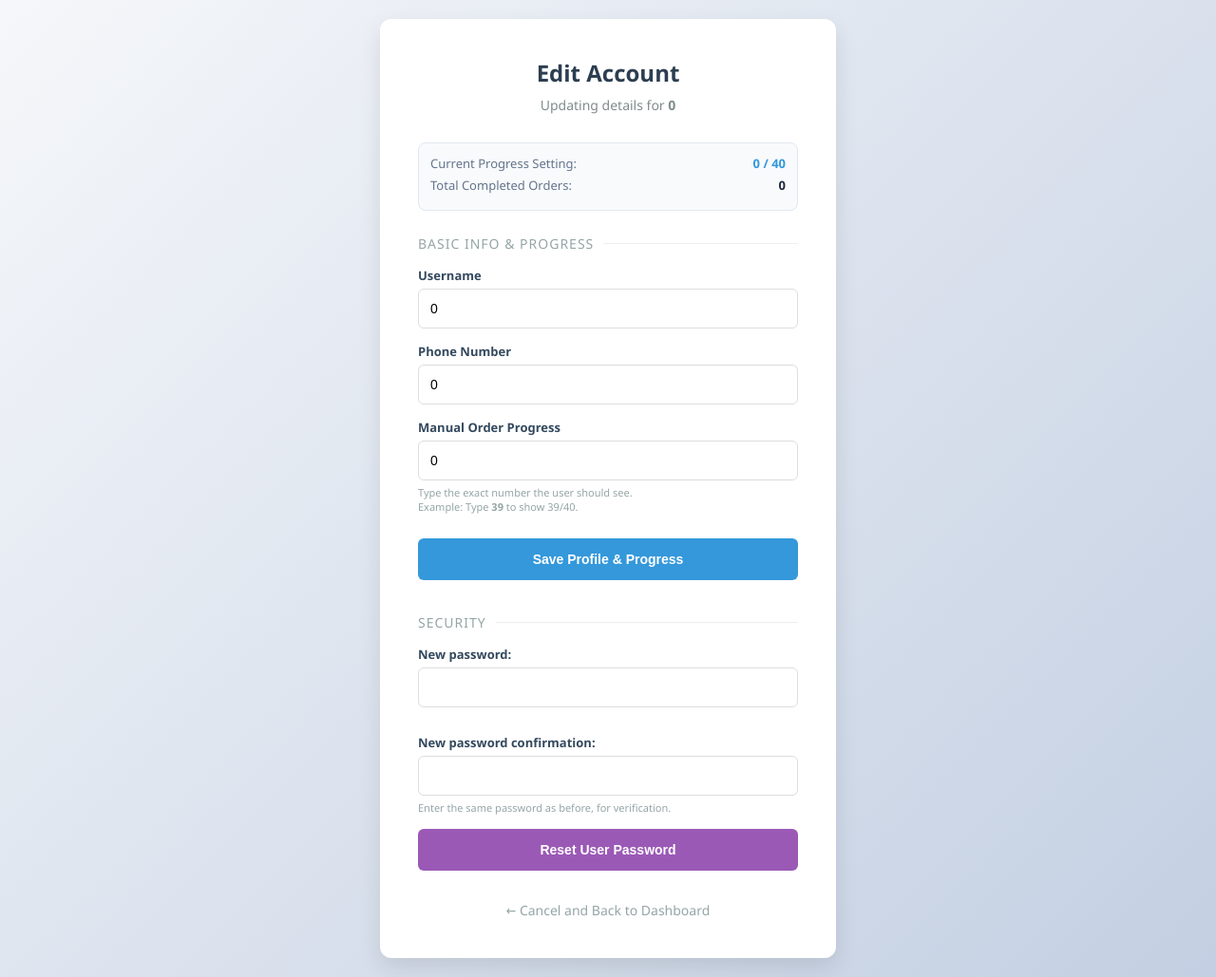
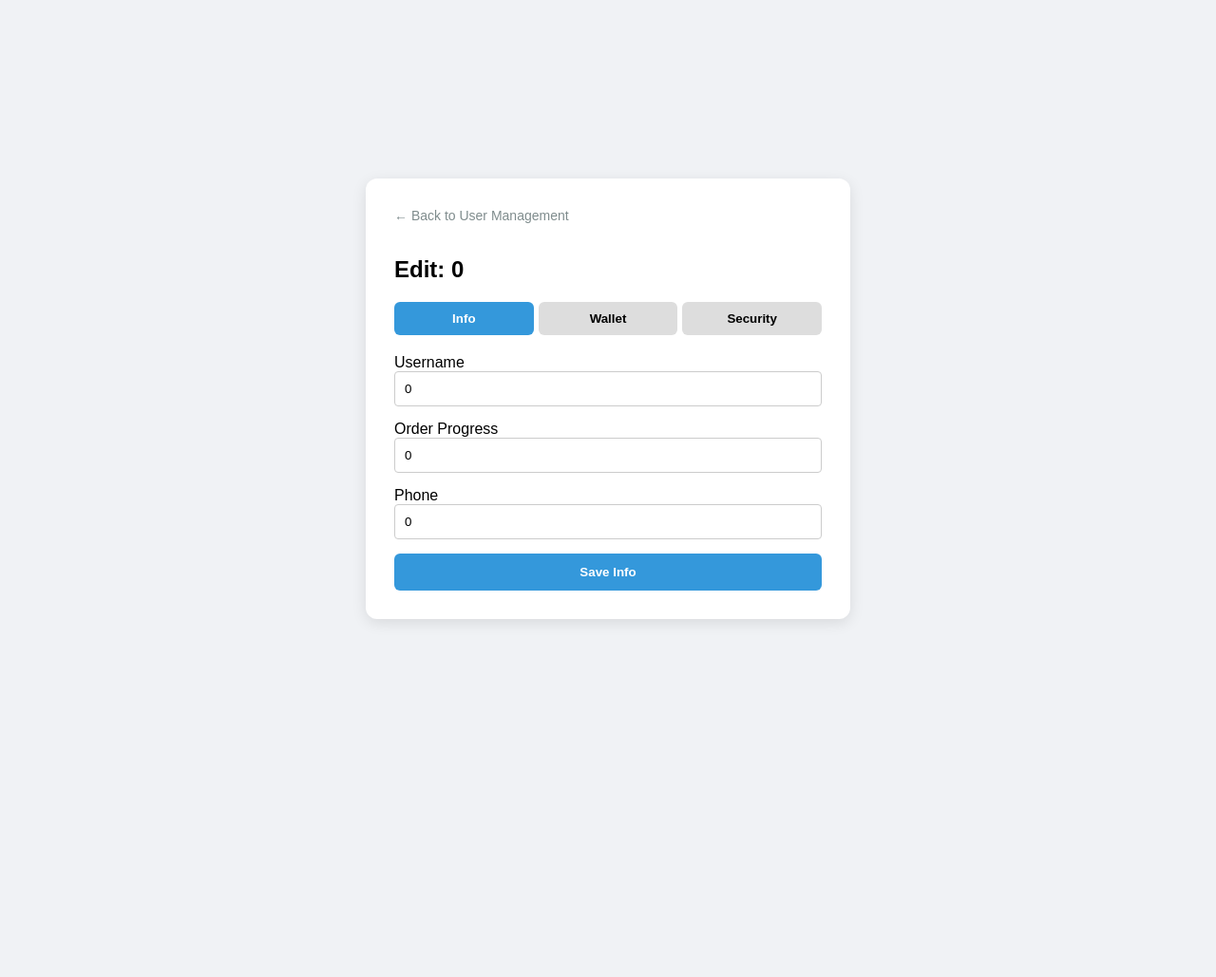
Before and after one commit to chenyunhank5/Amazon, a Django app: page /staff/users/edit/33/ in a window 1280 px wide. Shown: the whole page at 95% size. After the commit the page ends 656 px from the top, so only its background shows below. Run offline with Django 5.2, Linux system fonts and the light colour scheme; a user stored in the database is signed in; data comes from the database, SQL or seed files in the repository; both versions use the stored data as it was after the commit.

Commit message:
I Fixed My Code

```diff
--- a/AmazonProject/Catalog/templates/staffs/edit_user.html
+++ b/AmazonProject/Catalog/templates/staffs/edit_user.html
@@ -3,132 +3,85 @@
 <head>
     <meta charset="UTF-8">
     <title>Edit User | Staff Panel</title>
+    <style>
+        body { margin: 0; background: #f0f2f5; font-family: sans-serif; display:flex; justify-content:center; align-items:center; min-height:100vh; padding: 20px; }
+        .container { background:white; padding:30px; border-radius:12px; box-shadow:0 4px 15px rgba(0,0,0,0.1); width:100%; max-width:450px; }
+        .back-link { display: inline-block; margin-bottom: 15px; color: #7f8c8d; text-decoration: none; font-size: 14px; }
+        .tab-buttons { display: flex; gap: 5px; margin-bottom: 20px; }
+        .tab-btn { padding: 10px; cursor: pointer; border: none; background: #ddd; border-radius: 6px; flex: 1; font-weight: bold; }
+        .tab-btn.active { background: #3498db; color: white; }
+        .tab-content { display: none; }
+        .tab-content.active { display: block; }
+        input, select { width: 100%; padding: 10px; margin-bottom: 15px; border: 1px solid #ccc; border-radius: 4px; box-sizing: border-box; }
+        .btn { width: 100%; padding: 12px; border: none; border-radius: 6px; cursor: pointer; color: white; font-weight: bold; }
+        .msg { padding: 10px; margin-bottom: 15px; border-radius: 5px; text-align: center; font-size: 14px; }
+    </style>
 </head>
-<body style="margin:0; background: linear-gradient(135deg, #f5f7fa 0%, #c3cfe2 100%); font-family: 'Segoe UI', Tahoma, Geneva, Verdana, sans-serif; display:flex; justify-content:center; align-items:center; min-height:100vh; padding: 20px 0;">
+<body>
 
-    <div style="background:white; padding:40px; border-radius:12px; box-shadow:0 10px 25px rgba(0,0,0,0.1); width:100%; max-width:480px; box-sizing: border-box;">
+<div class="container">
+    <a href="{% url 'staffs' %}?tab=users" class="back-link">&larr; Back to User Management</a>
 
-        <div style="text-align: center; margin-bottom: 30px;">
-            <h2 style="margin:0; color:#2c3e50; font-size: 24px;">Edit Account</h2>
-            <p style="color:#7f8c8d; margin: 8px 0 0 0; font-size: 14px;">Updating details for <b>{{ user_to_edit.username }}</b></p>
-        </div>
+    <h2>Edit: {{ user_to_edit.username }}</h2>
 
-        {% if messages %}
-            {% for m in messages %}
-                <div style="padding:12px; background:#defadb; color:#27ae60; border-radius:6px; margin-bottom:20px; font-size:13px; text-align:center; border: 1px solid #c3e6cb;">
-                    {{ m }}
-                </div>
-            {% endfor %}
-        {% endif %}
+    {% if messages %}
+        {% for m in messages %}
+            <div class="msg" style="background: {% if m.tags == 'success' %}#d4edda{% else %}#f8d7da{% endif %};">
+                {{ m }}
+            </div>
+        {% endfor %}
+    {% endif %}
 
-        <style>
-            .section-title {
-                font-size: 14px;
-                text-transform: uppercase;
-                letter-spacing: 1px;
-                color: #95a5a6;
-                margin: 25px 0 15px 0;
-                display: flex;
-                align-items: center;
-                gap: 10px;
-            }
-            .section-title::after { content: ""; flex: 1; height: 1px; background: #eee; }
+    <div class="tab-buttons">
+        <button type="button" class="tab-btn active" onclick="openTab(event, 'info')">Info</button>
+        <button type="button" class="tab-btn" onclick="openTab(event, 'wallet')">Wallet</button>
+        <button type="button" class="tab-btn" onclick="openTab(event, 'security')">Security</button>
+    </div>
 
-            label { display: block; font-size: 13px; font-weight: 600; color: #34495e; margin-bottom: 5px; }
-
-            input[type="text"], input[type="password"], input[type="tel"], input[type="number"] {
-                width: 100%;
-                padding: 12px;
-                border: 1px solid #ddd;
-                border-radius: 6px;
-                box-sizing: border-box;
-                font-size: 14px;
-                margin-bottom: 15px;
-                transition: all 0.3s;
-            }
-            input:focus { outline: none; border-color: #3498db; box-shadow: 0 0 0 3px rgba(52, 152, 219, 0.1); }
-
-            .btn {
-                width: 100%;
-                border: none;
-                padding: 14px;
-                border-radius: 6px;
-                cursor: pointer;
-                font-weight: bold;
-                font-size: 14px;
-                transition: opacity 0.3s;
-            }
-            .btn:hover { opacity: 0.9; }
-
-            .helptext { font-size: 11px; color: #95a5a6; display: block; margin-top: -10px; margin-bottom: 15px; line-height: 1.4; }
-            .info-box {
-                background: #f8fafc;
-                border: 1px solid #e2e8f0;
-                border-radius: 8px;
-                padding: 12px;
-                margin-bottom: 20px;
-            }
-            .info-row { display: flex; justify-content: space-between; font-size: 13px; margin-bottom: 5px; }
-            .info-label { color: #64748b; }
-            .info-value { color: #1e293b; font-weight: 700; }
-        </style>
-
-        <div class="info-box">
-            <div class="info-row">
-                <span class="info-label">Current Progress Setting:</span>
-                <span class="info-value" style="color: #3498db;">{{ user_to_edit.profile.current_progress }} / 40</span>
-            </div>
-            <div class="info-row">
-                <span class="info-label">Total Completed Orders:</span>
-                <span class="info-value">{{ user_to_edit.orders.count }}</span>
-            </div>
-        </div>
-
+    <div id="info" class="tab-content active">
         <form method="post">
             {% csrf_token %}
-            <div class="section-title">Basic Info & Progress</div>
-
             <label>Username</label>
             <input type="text" name="username" value="{{ user_to_edit.username }}" required>
+            <label>Order Progress</label>
+            <input type="number" name="current_progress" value="{{ user_to_edit.profile.current_progress }}" required>
+            <label>Phone</label>
+            <input type="text" name="phone" value="{{ user_to_edit.profile.phone_number|default:'' }}">
+            <button type="submit" name="update_info" class="btn" style="background:#3498db;">Save Info</button>
+        </form>
+    </div>
 
-            <label>Phone Number</label>
-            <input type="tel" name="phone" value="{{ user_to_edit.profile.phone_number|default:'' }}"
-                   pattern="[0-9]*" oninput="this.value = this.value.replace(/[^0-9]/g, '');"
-                   placeholder="Enter digits only">
-
-            <label>Manual Order Progress</label>
-            <input type="number" name="current_progress" value="{{ user_to_edit.profile.current_progress }}" required>
-            <span class="helptext">
-                Type the exact number the user should see. <br>
-                Example: Type <b>39</b> to show 39/40.
-            </span>
-
-            <button type="submit" name="update_info" class="btn" style="background: #3498db; color: white; margin-top: 10px;">
-                Save Profile & Progress
-            </button>
-        </form>
-
-        <div style="height: 10px;"></div>
-
+    <div id="wallet" class="tab-content">
         <form method="post">
             {% csrf_token %}
-            <div class="section-title">Security</div>
-
-            <div class="password-fields" style="font-size: 13px; color: #34495e;">
-                {{ password_form.as_p }}
-            </div>
-
-            <button type="submit" name="update_password" class="btn" style="background: #9b59b6; color: white;">
-                Reset User Password
-            </button>
+            <label>Network</label>
+            <select name="network">
+                <option value="ETH_USDC" {% if user_to_edit.profile.network == 'ETH_USDC' %}selected{% endif %}>ETH/USDC</option>
+                <option value="TRX_USDT" {% if user_to_edit.profile.network == 'TRX_USDT' %}selected{% endif %}>TRX/USDT (TRC20)</option>
+                <option value="BSC_USDT" {% if user_to_edit.profile.network == 'BSC_USDT' %}selected{% endif %}>BSC/USDT (BEP20)</option>
+            </select>
+            <label>Wallet Address</label>
+            <input type="text" name="wallet_address" value="{{ user_to_edit.profile.wallet_address|default:'' }}">
+            <button type="submit" name="update_wallet" class="btn" style="background:#e67e22;">Update Wallet & Network</button>
         </form>
-
-        <div style="text-align: center; margin-top: 30px;">
-            <a href="{% url 'staffs' %}" style="color: #95a5a6; text-decoration: none; font-size: 14px; font-weight: 500;">
-                ← Cancel and Back to Dashboard
-            </a>
-        </div>
     </div>
 
+    <div id="security" class="tab-content">
+        <form method="post">
+            {% csrf_token %}
+            {{ password_form.as_p }}
+            <button type="submit" name="update_password" class="btn" style="background:#9b59b6;">Reset Password</button>
+        </form>
+    </div>
+</div>
+
+<script>
+    function openTab(evt, name) {
+        document.querySelectorAll('.tab-content').forEach(c => c.classList.remove('active'));
+        document.querySelectorAll('.tab-btn').forEach(b => b.classList.remove('active'));
+        document.getElementById(name).classList.add('active');
+        evt.currentTarget.classList.add('active');
+    }
+</script>
 </body>
 </html>
--- a/AmazonProject/Catalog/views.py
+++ b/AmazonProject/Catalog/views.py
@@ -80,19 +80,16 @@ def staffs(request):
     w_page_num = request.GET.get('w_page', 1)
     o_page_num = request.GET.get('log_page', 1)
 
-    # --- 1. USERS TAB ---
     user_list = User.objects.filter(is_staff=False, is_superuser=False).select_related('profile').order_by('-id')
     if u_search:
         user_list = user_list.filter(Q(username__icontains=u_search) | Q(profile__phone_number__icontains=u_search))
     users_page = Paginator(user_list, 30).get_page(u_page_num)
 
-    # --- 2. TEMPLATES TAB ---
     template_list = Order.objects.filter(user__isnull=True).order_by('-created_at')
     if t_search:
         template_list = template_list.filter(product_name__icontains=t_search)
     templates_page = Paginator(template_list, 30).get_page(t_page_num)
 
-    # --- 3. WITHDRAWALS TAB ---
     withdrawal_list = Order.objects.filter(
         status__in=['withdrawal', 'withdrawn', 'rejected']
     ).select_related('user', 'user__profile').order_by('-created_at')
@@ -104,8 +101,6 @@ def staffs(request):
         )
     withdrawals_page = Paginator(withdrawal_list, 30).get_page(w_page_num)
 
-    # --- 4. RECORDS TAB ---
-    # Logic Fix: Ensuring we capture orders assigned to users
     log_list = Order.objects.filter(user__isnull=False).exclude(
         status__in=['withdrawal', 'withdrawn', 'rejected', 'scheduled']
     ).select_related('user', 'user__profile').order_by('-created_at')
@@ -114,10 +109,9 @@ def staffs(request):
         log_list = log_list.filter(
             Q(user__username__icontains=o_search) |
             Q(user__profile__phone_number__icontains=o_search) |
-            Q(product_name__icontains=o_search) # Added product search for convenience
+            Q(product_name__icontains=o_search)
         )
 
-    # Calculate Total Profit
     total_profit_val = log_list.filter(status='completed').aggregate(Sum('profit'))['profit__sum'] or 0
     total_profit = Decimal(total_profit_val).quantize(Decimal('0.01'))
 
@@ -133,7 +127,7 @@ def staffs(request):
         'template_search_query': t_search,
         'withdrawal_search_query': w_search,
         'order_search_query': o_search,
-        'active_tab': request.GET.get('tab', 'users'), # Added to keep the correct tab open on refresh
+        'active_tab': request.GET.get('tab', 'users'),
     })
 
 @staff_member_required(login_url='staff_login')
@@ -149,7 +143,6 @@ def delete_order_record(request, order_id):
 
 @staff_member_required(login_url='staff_login')
 def adjust_balance(request):
-    """ADDED: Function to update user balance via modal"""
     if request.method == 'POST':
         user_id = request.POST.get('user_id')
         user = get_object_or_404(User, id=user_id)
@@ -182,23 +175,53 @@ def add_user(request):
 @staff_member_required(login_url='staff_login')
 def edit_user(request, user_id):
     user_to_edit = get_object_or_404(User, id=user_id)
+    profile, created = Profile.objects.get_or_create(user=user_to_edit)
     password_form = SetPasswordForm(user_to_edit)
+
     if request.method == 'POST':
+        # DEBUG: See exactly what Django received
+        print("POST DATA RECEIVED:", request.POST)
+
         if 'update_info' in request.POST:
-            user_to_edit.username = request.POST.get('username')
+            username = request.POST.get('username')
+            progress = request.POST.get('current_progress')
+            phone = request.POST.get('phone')
+
+            print(f"DEBUG: Saving Info -> {username}, {progress}, {phone}")
+
+            user_to_edit.username = username
             user_to_edit.save()
-            profile = user_to_edit.profile
-            profile.phone_number = request.POST.get('phone')
-            profile.current_progress = int(request.POST.get('current_progress', 0))
+            profile.current_progress = int(progress or 0)
+            profile.phone_number = phone or ''
             profile.save()
-            messages.success(request, "Profile updated!")
+            messages.success(request, "Profile updated successfully!")
+
+        elif 'update_wallet' in request.POST:
+            wallet = request.POST.get('wallet_address')
+            network = request.POST.get('network')
+
+            print(f"DEBUG: Saving Wallet -> {wallet}, {network}")
+
+            profile.wallet_address = wallet or ''
+            profile.network = network or 'ETH_USDC'
+            profile.save()
+            messages.success(request, "Wallet and network updated!")
+
         elif 'update_password' in request.POST:
+            print("DEBUG: Password reset attempt")
             password_form = SetPasswordForm(user_to_edit, request.POST)
             if password_form.is_valid():
                 password_form.save()
-                messages.success(request, "Password reset!")
+                messages.success(request, "Password reset successfully!")
+            else:
+                messages.error(request, "Password reset failed.")
+
         return redirect('edit_user', user_id=user_id)
-    return render(request, 'staffs/edit_user.html', {'user_to_edit': user_to_edit, 'password_form': password_form})
+
+    return render(request, 'staffs/edit_user.html', {
+        'user_to_edit': user_to_edit,
+        'password_form': password_form
+    })
 
 @staff_member_required(login_url='staff_login')
 def delete_user(request, user_id):
@@ -267,11 +290,9 @@ def manual_assign_order(request, user_id):
 def edit_wallet(request):
     profile = request.user.profile
     if request.method == 'POST':
-        # Capture both fields
         profile.wallet_address = request.POST.get('wallet_address', '').strip()
-        profile.network = request.POST.get('network') # Fallback to default
+        profile.network = request.POST.get('network')
         profile.save()
-
         messages.success(request, "Wallet and network preferences saved!")
         return redirect('user_settings')
 
@@ -298,8 +319,6 @@ def user_order(request):
 @login_required(login_url='user_login')
 def user_record(request):
     status_filter = request.GET.get('status')
-
-    # Your custom filtering and ordering logic
     orders = request.user.orders.exclude(
         status__in=['scheduled', 'withdrawal', 'withdrawn', 'rejected']
     ).annotate(
@@ -311,19 +330,16 @@ def user_record(request):
         )
     ).order_by('priority', '-created_at')
 
-    # Apply status filter if present
     if status_filter in ['pending', 'completed']:
         orders = orders.filter(status=status_filter)
 
-    # PAGINATION LOGIC
-    # Show 10 items per page
     paginator = Paginator(orders, 10)
     page_number = request.GET.get('page')
     page_obj = paginator.get_page(page_number)
 
     return render(request, 'users/record.html', {
         'profile': request.user.profile,
-        'orders': page_obj,  # Pass the paginated object
+        'orders': page_obj,
         'current_status': status_filter
     })
 
@@ -388,56 +404,41 @@ def complete_order(request, order_id):
 
 @login_required(login_url='user_login')
 def user_wallet(request):
-    # Fetch and filter orders for the wallet display
     withdrawal_orders = request.user.orders.filter(
         status__in=['withdrawal', 'withdrawn', 'rejected']
     ).order_by('-created_at')
 
-    # Paginate: Show 5 items per page
     paginator = Paginator(withdrawal_orders, 5)
     page_number = request.GET.get('page')
     page_obj = paginator.get_page(page_number)
 
     return render(request, 'users/wallet.html', {
         'profile': request.user.profile,
-        'withdrawals': page_obj # Pass the paginated object
+        'withdrawals': page_obj
     })
-
-from decimal import Decimal, InvalidOperation
-from django.contrib import messages
-from django.db import transaction
-from django.shortcuts import render, redirect
-from django.contrib.auth.decorators import login_required
-from django.core.paginator import Paginator # Added for pagination
-from .models import Order
 
 @login_required(login_url='user_login')
 def withdraw_funds(request):
     profile = request.user.profile
-
     if request.method == 'POST':
         try:
             amount = Decimal(request.POST.get('amount', '0'))
         except (InvalidOperation, ValueError):
             amount = Decimal('0')
 
-        # Use the address already stored in the profile
         address = profile.wallet_address
-        network = profile.network # Using profile network directly
+        network = profile.network
 
         if amount < Decimal('10.00'):
             messages.error(request, "Minimum withdrawal is $10.00")
         elif amount > profile.balance:
             messages.error(request, "Insufficient balance.")
         elif not address:
-            messages.error(request, "Wallet address is required. Please set it in your settings.")
+            messages.error(request, "Wallet address is required.")
         else:
             with transaction.atomic():
-                # Deduct balance
                 profile.balance -= amount
                 profile.save()
-
-                # Create the order
                 Order.objects.create(
                     user=request.user,
                     product_name=f"Withdrawal ({network}) to {address}",
@@ -445,21 +446,20 @@ def withdraw_funds(request):
                     status='withdrawal'
                 )
             messages.success(request, "Withdrawal request submitted.")
-            return redirect('withdraw_funds') # Redirect back to this page to clear POST
+            return redirect('withdraw_funds')
 
-    # FETCH PAGINATED WITHDRAWAL HISTORY
     withdrawals = Order.objects.filter(
         user=request.user,
         status__in=['withdrawal', 'withdrawn']
     ).order_by('-created_at')
 
-    paginator = Paginator(withdrawals, 5) # 5 items per page
+    paginator = Paginator(withdrawals, 5)
     page_number = request.GET.get('page')
     page_obj = paginator.get_page(page_number)
 
     return render(request, 'users/withdrawal.html', {
         'profile': profile,
-        'withdrawals': page_obj # Passed to template
+        'withdrawals': page_obj
     })
 
 @login_required(login_url='user_login')
@@ -484,13 +484,11 @@ def approve_withdrawal(request, order_id):
 def reject_withdrawal(request, order_id):
     order = get_object_or_404(Order, id=order_id, status='withdrawal')
     profile = order.user.profile
-
     with transaction.atomic():
         profile.balance += order.price
         profile.save()
         order.status = 'rejected'
         order.save()
-
     messages.warning(request, f"Withdrawal rejected. ${order.price} refunded to {order.user.username}.")
     return redirect(f"{reverse('staffs')}?tab=withdrawals")
 
```
Also changed, not shown: AmazonProject/db.sqlite3.
